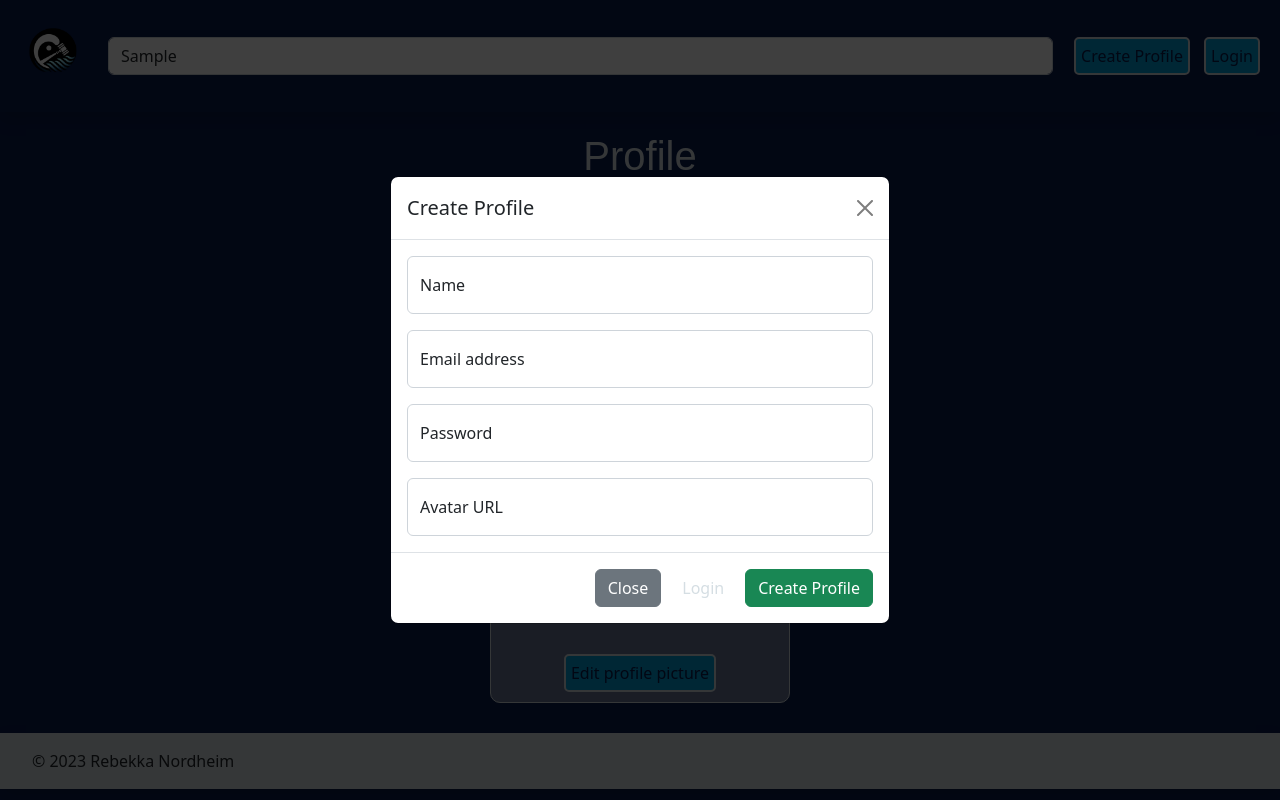
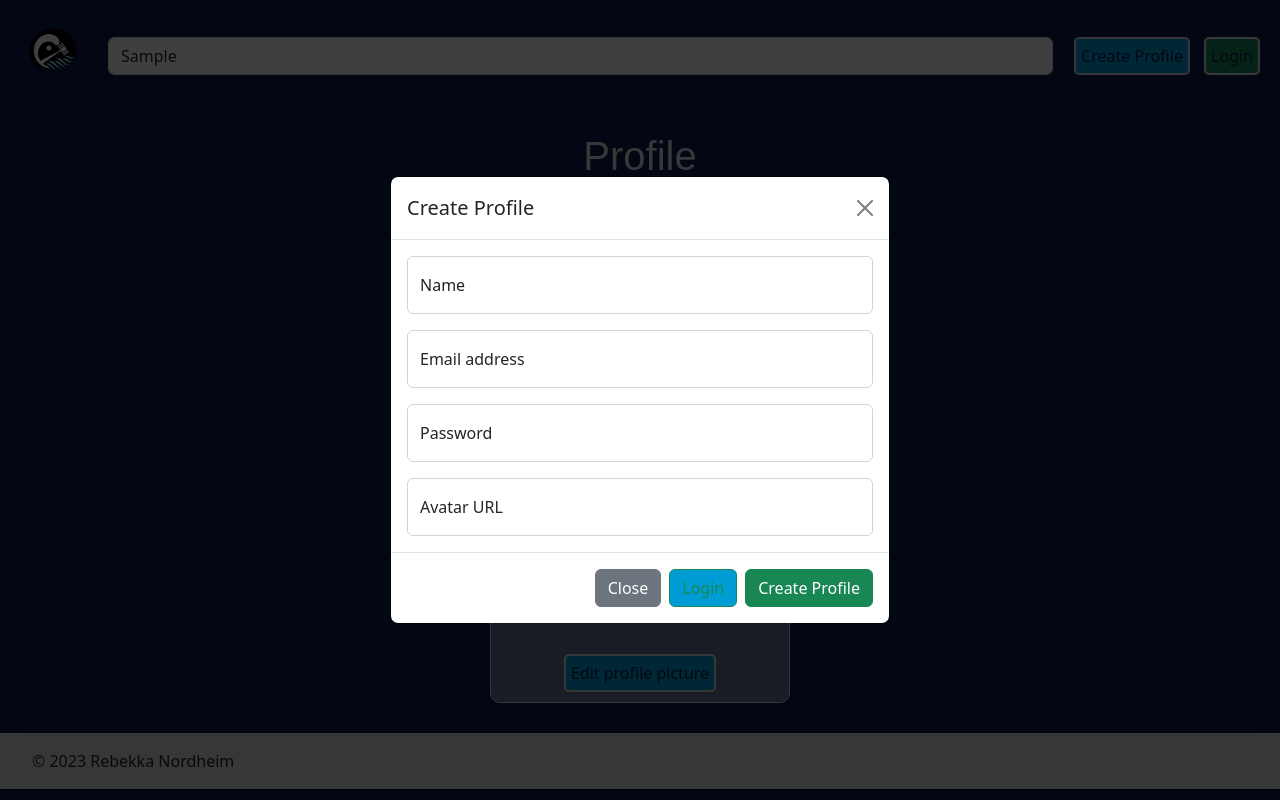
Before and after one commit to rebekkanordheim/semesterproject2, a website with bundled scripts: page profile.html in a window 1280 px wide. Both pictures are taken after typing "Sample" into the empty fields and a click on the button "Create Profile". Built offline with nearby package versions, Linux system fonts and the light colour scheme; no server answers; a web font is replaced by a local one.

Commit message:
button fixed

```diff
--- a/profile.html
+++ b/profile.html
@@ -64,7 +64,7 @@
           </button>
           <button
           type="button"
-            class="btn btn-outline-success me-2"
+          class="btn btn-success me-2"
           data-bs-toggle="modal"
           data-bs-target="#loginModal"
           data-auth="login"
@@ -171,7 +171,7 @@
         </button>
         <button
           type="button"
-          class="btn actionButtonOne"
+          class="btn btn-outline-success"
           data-bs-toggle="modal"
           data-bs-target="#registerModal"
           data-auth="register"
@@ -227,7 +227,7 @@ data-bs-backdrop="static" data-bs-keyboard="false" tabindex="-1" aria-labelledby
         >
           Close
         </button>
-        <button type="button" class="btn actionButtonOne" data-bs-toggle="modal" data-bs-target="#loginModal" data-auth="login" data-visible="loggedOut"
+        <button type="button" class="btn btn-outline-success" data-bs-toggle="modal" data-bs-target="#loginModal" data-auth="login" data-visible="loggedOut"
         >
           Login
         </button>
```
Also changed, not shown: index.html (+5 -5 lines). Lines whose indentation alone changed are shown as unchanged.
